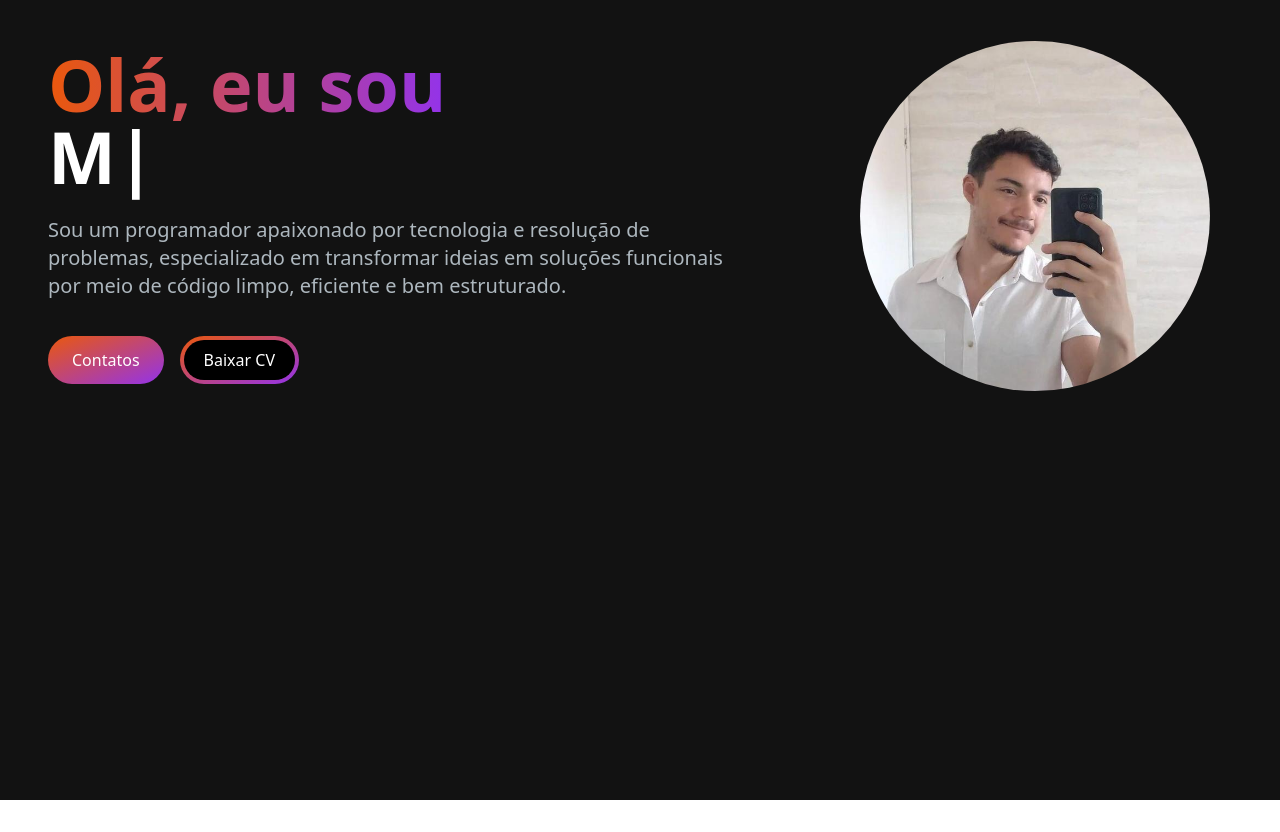
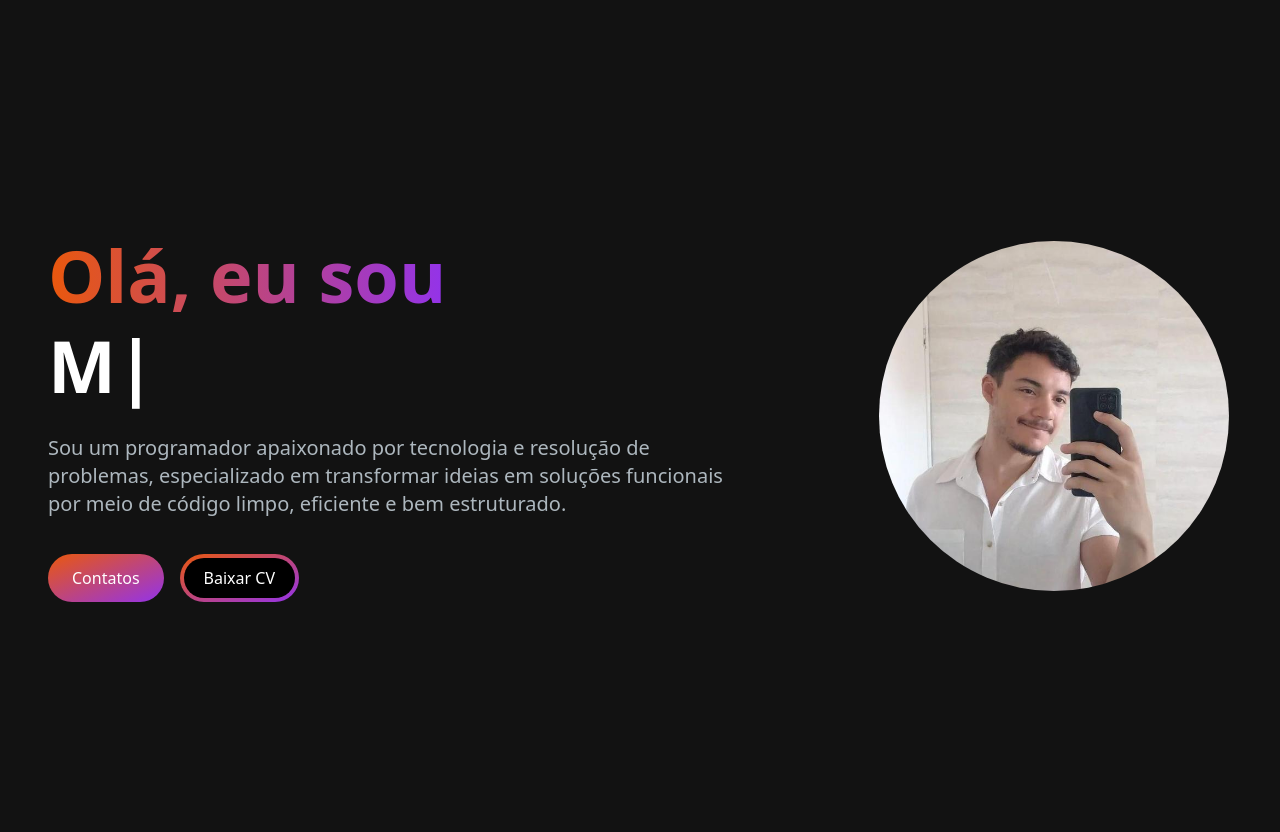
Before and after one commit to HigorSR/Portfolio, a Next.js app: page / in a window 1280 px wide. Before the commit the page ends 800 px from the top, so only its background shows below. Built offline with nearby package versions, Linux system fonts and the light colour scheme.

Commit message:
Update HeroSection.jsx

```diff
--- a/src/app/components/HeroSection.jsx
+++ b/src/app/components/HeroSection.jsx
@@ -5,7 +5,7 @@ import { motion } from "motion/react";
 
 export default function HeroSection() {
   return (
-    <section>
+    <section className="md:h-screen flex">
       <motion.div
         initial={{ opacity: 0, scale: 0 }}
         animate={{ opacity: 1, scale: 1 }}
@@ -13,10 +13,10 @@ export default function HeroSection() {
           duration: 1,
           scale: { type: "spring", visualDuration: 0.6, bounce: 0.3 },
         }}
-        className="grid grid-cols-1 md:grid-cols-12"
+        className="grid grid-cols-1 md:grid-cols-10 mt-20 md:mt-0"
       >
-        <div className="col-span-7 place-self-center text-center md:text-left">
-          <h1 className="text-white mb-6 text-4xl sm:text-5xl md:text-5xl lg:text-7xl font-extrabold">
+        <div className="col-span-6 place-self-center text-center md:text-left">
+          <h1 className="text-white mb-6 text-4xl sm:text-5xl md:text-6xl lg:text-7xl lg:leading-tight font-extrabold">
             <span className="text-transparent bg-clip-text bg-gradient-to-r from-orange-600 to-purple-600">
               Olá, eu sou
             </span>
@@ -51,14 +51,14 @@ export default function HeroSection() {
             </button>
           </div>
         </div>
-        <div className="col-span-4 place-self-center md:col-start-9 mt-6 lg:mt-0">
-          <div className="relative rounded-full w-[250px] h-[250px] lg:w-[400px] lg:h-[400px]">
+        <div className="col-span-3 place-self-center md:col-end-11 mt-12 md:mt-0">
+          <div className="w-[250px] h-[250px] lg:w-[350px] lg:h-[350px]">
             <Image
               src="/images/hero-image.jpg"
               alt="eu mesmo"
               width={350}
               height={350}
-              className="rounded-full absolute transform -translate-x-1/2 -translate-y-1/2 top-1/2 left-1/2"
+              className="rounded-full"
             />
           </div>
         </div>
```
